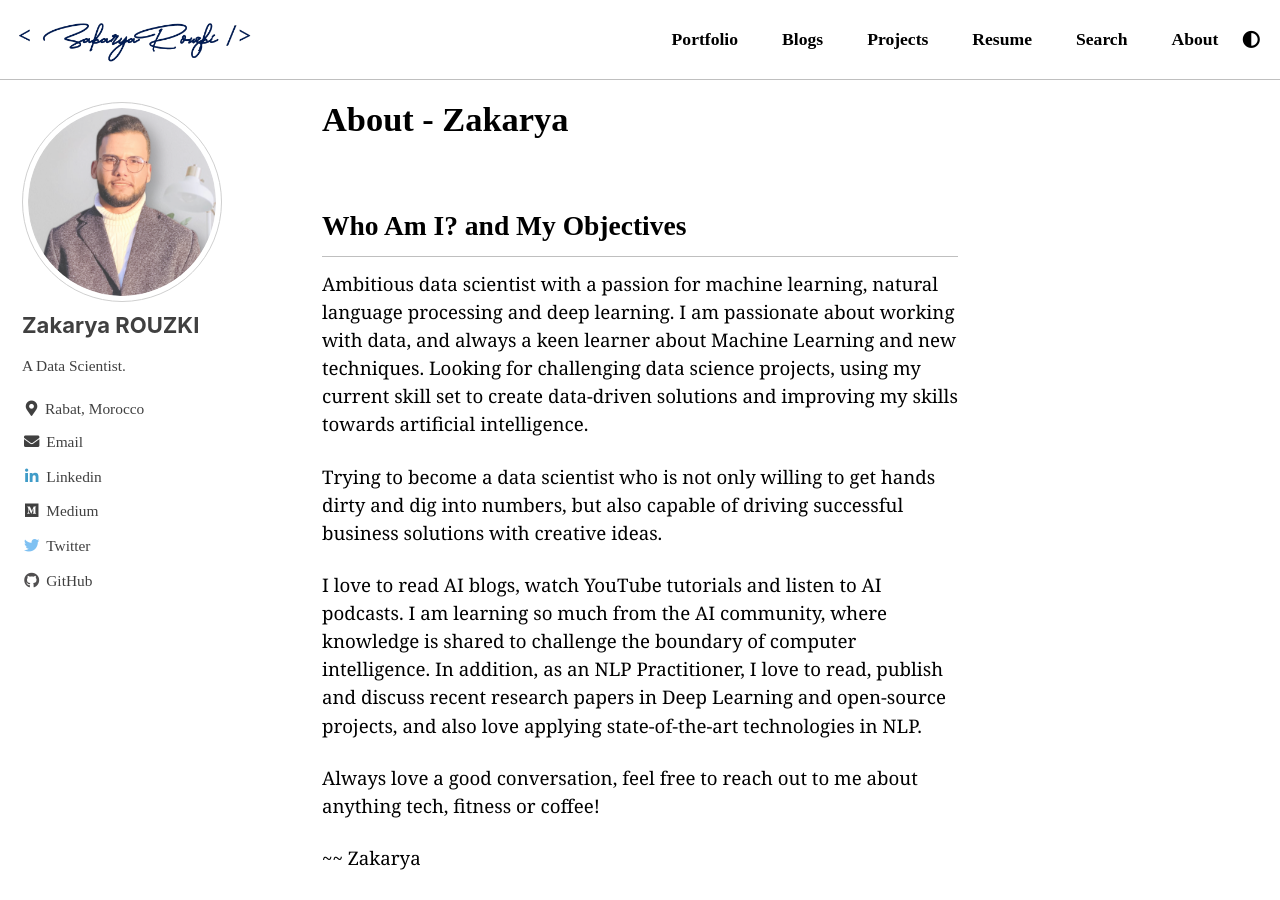
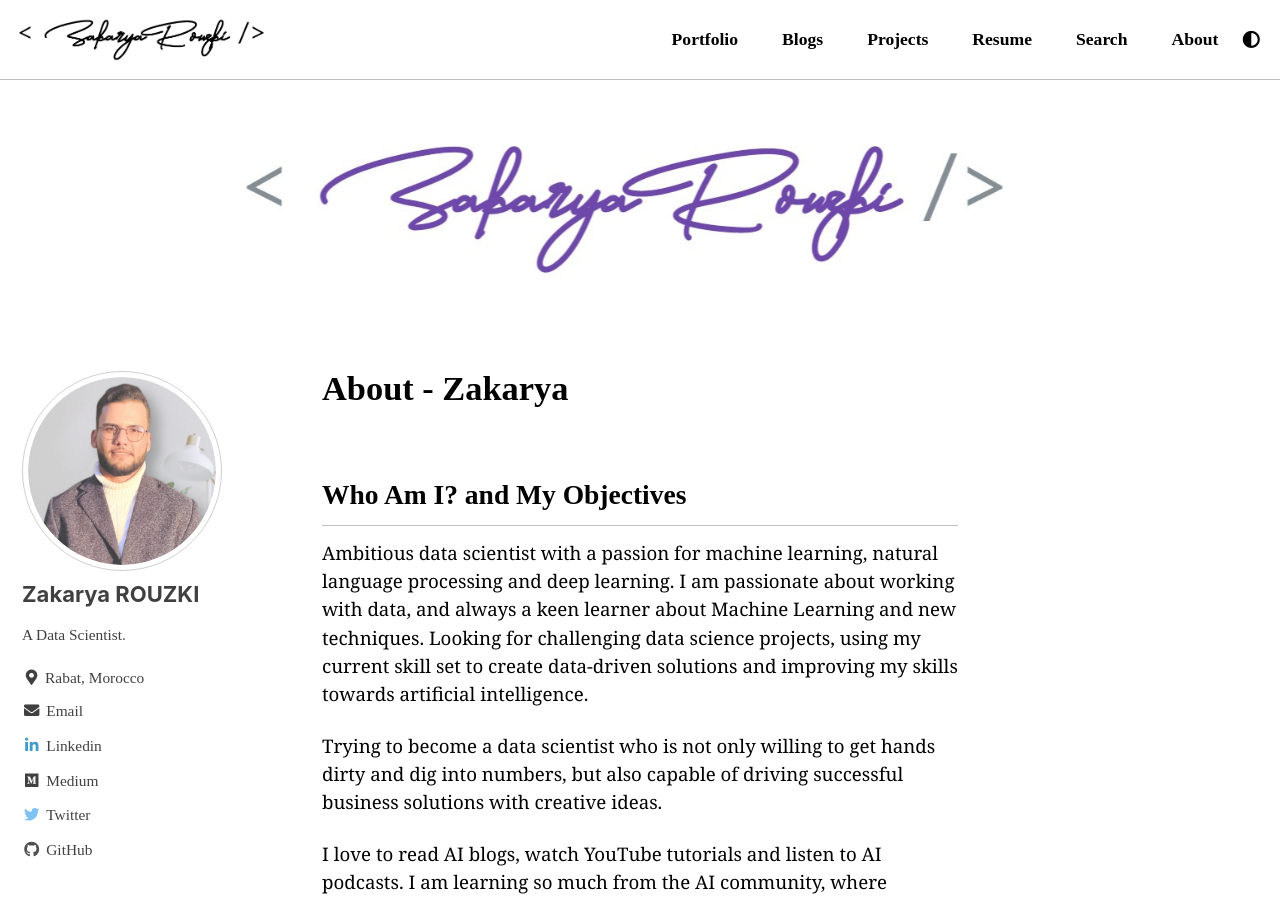
Before and after one commit to rouzki/rouzki.github.io, a Jekyll site: the page built from _pages/about.md, in a window 1280 px wide and 900 px high. Built offline with Jekyll 4.4.1, drawn with Linux system fonts in a browser that asks for light colours; cached includes are drawn as plain includes; some web fonts are replaced.

Commit message:
update logo and covers

```diff
--- a/_config.yml
+++ b/_config.yml
@@ -26,8 +26,8 @@ url                      : "https://rouzki.github.io" # the base hostname & prot
 baseurl                  : # the subpath of your site, e.g. "/blog"
 repository               : "rouzki/rouzki.github.io" # GitHub username/repo-name e.g. "mmistakes/minimal-mistakes"
 teaser                   : # path of fallback teaser image, e.g. "/assets/images/500x300.png"
-logo                     : "/assets/images/logo-rb.png" # path of logo image to display in the masthead, e.g. "/assets/images/88x88.png"
-masthead_title           : " "# overrides the website title displayed in the masthead, use " " for no title
+logo                     : "/assets/images/screen1.png" # path of logo image to display in the masthead, e.g. "/assets/images/88x88.png"
+masthead_title           : " " # overrides the website title displayed in the masthead, use " " for no title
 # breadcrumbs            : false # true, false (default)
 words_per_minute         : 200
 comments:
--- a/_includes/masthead.html
+++ b/_includes/masthead.html
@@ -5,7 +5,17 @@
     <div class="masthead__menu">
       <nav id="site-nav" class="greedy-nav">
         {% unless logo_path == empty %}
-          <a class="site-logo" href="{{ '/' | relative_url }}"><img src="{{ logo_path | relative_url }}" alt="{{ site.masthead_title | default: site.title }}"></a>
+          <a class="site-logo" href="{{ '/' | relative_url }}"><img src="{{ logo_path | relative_url }}" alt="{{ site.masthead_title | default: site.title }}" id="logo_changer"></a>
+          <script>
+            node3=document.getElementById('logo_changer');
+            console.log(theme)
+            if(theme === "dark"){
+              node3.setAttribute('src', '/assets/images/screen2.png')
+            }
+            else{
+              node3.setAttribute('src', '/assets/images/screen1.png');
+            }
+          </script>
         {% endunless %}
         <a class="site-title" href="{{ '/' | relative_url }}">
           {{ site.masthead_title | default: site.title }}
@@ -19,7 +29,7 @@
           {%- endfor -%}
         </ul>
         {% if site.minimal_mistakes_skin2 %}
-          <i class="fas fa-fw fa-adjust" aria-hidden="true" onclick="node1=document.getElementById('theme_source');node2=document.getElementById('theme_source_2');if(node1.getAttribute('rel')=='stylesheet'){node1.setAttribute('rel', 'stylesheet alternate'); node2.setAttribute('rel', 'stylesheet');sessionStorage.setItem('theme', 'dark');}else{node2.setAttribute('rel', 'stylesheet alternate'); node1.setAttribute('rel', 'stylesheet');sessionStorage.setItem('theme', 'light');} return false;"></i>
+          <i class="fas fa-fw fa-adjust" aria-hidden="true" onclick="node1=document.getElementById('theme_source');node2=document.getElementById('theme_source_2');node3=document.getElementById('logo_changer');if(node1.getAttribute('rel')=='stylesheet'){node1.setAttribute('rel', 'stylesheet alternate'); node2.setAttribute('rel', 'stylesheet');sessionStorage.setItem('theme', 'dark');node3.setAttribute('src', '/assets/images/screen2.png')}else{node2.setAttribute('rel', 'stylesheet alternate'); node1.setAttribute('rel', 'stylesheet');node3.setAttribute('src', '/assets/images/screen1.png');sessionStorage.setItem('theme', 'light');} return false;"></i>
         {% endif %}
         {% if site.search == true %}
         <button class="search__toggle" type="button">
--- a/_pages/about.md
+++ b/_pages/about.md
@@ -1,6 +1,8 @@
 ---
 title: About - Zakarya
 permalink: /about
+header:
+  image: ../assets/images/portfolio_cover.jpg
 ---
 ## Who Am I? and My Objectives
 
```
Also changed, not shown: _pages/posts.md (+2 -0 lines), _pages/resume.md (+0 -2 lines), assets/images/blog_cover.jpg (added), assets/images/logo-rb.png (deleted), assets/images/logo.jpg (deleted), assets/images/portfolio_cover.jpg (added), assets/images/screen1.png (added), assets/images/screen2.png (added).
